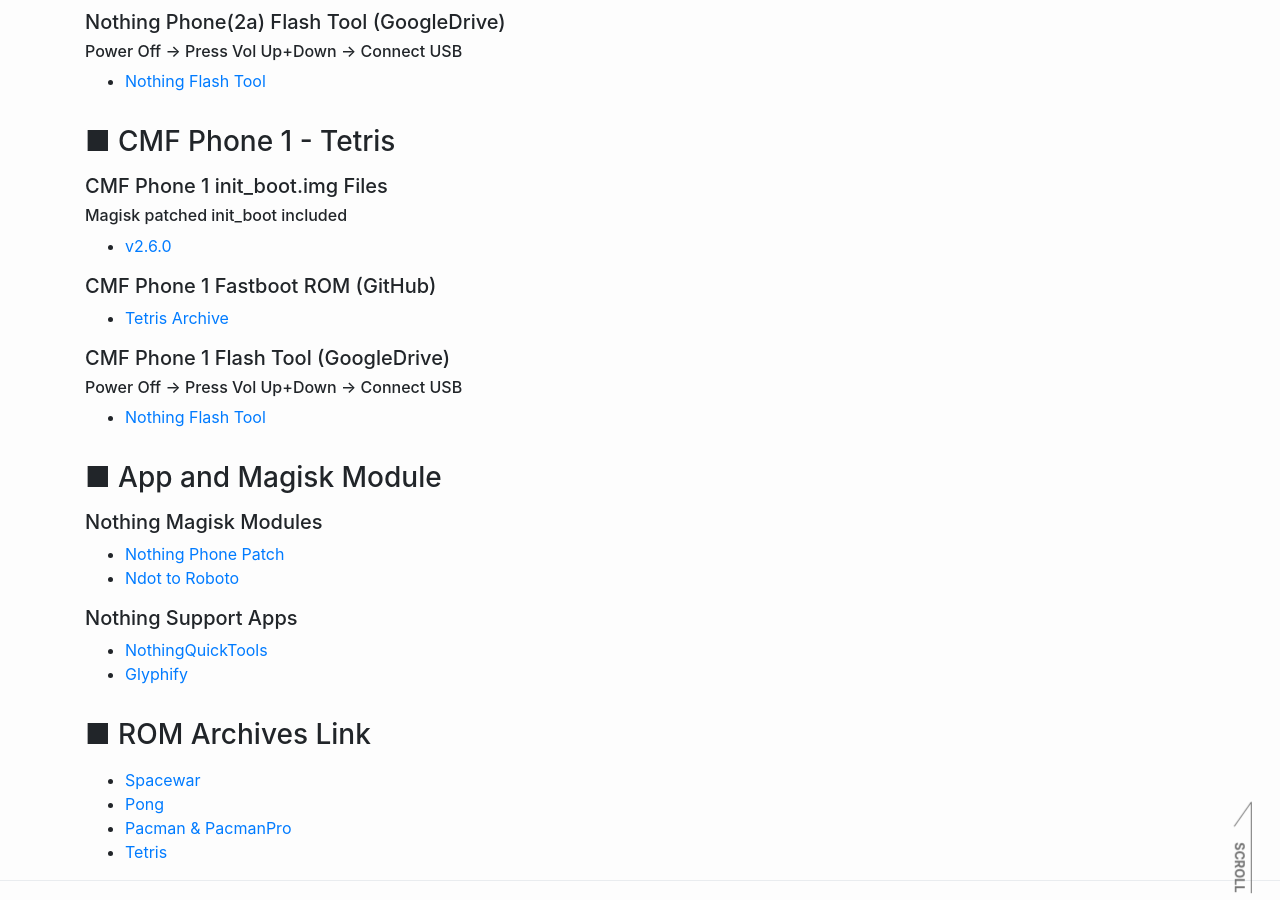
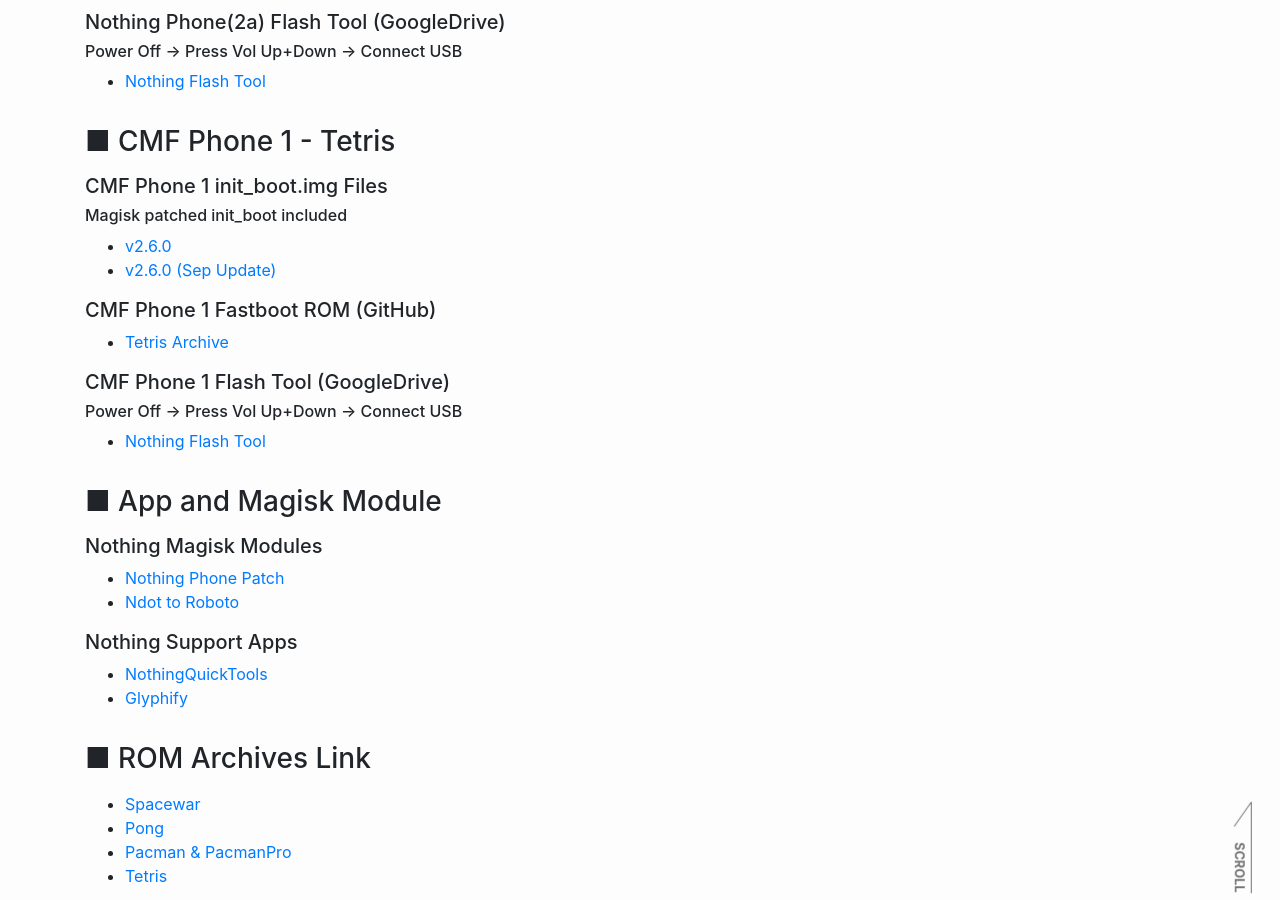
Before and after one commit to reindex-ot/reindex-ot.github.io, a Jekyll site: the page built from nothing.md, in a window 1280 px wide and 900 px high, scrolled down 4437 px. Built offline with Jekyll 4.4.1, drawn with Linux system fonts in a browser that asks for light colours.

Commit message:
Update nothing.md
Signed-off-by: Re*Index. (ot_inc) <32851879+reindex-ot@users.noreply.github.com>

```diff
--- a/nothing.md
+++ b/nothing.md
@@ -167,6 +167,7 @@ If you don't do that, you'll get bricked. Okay?
 ##### CMF Phone 1 init_boot.img Files
 ###### Magisk patched init_boot included
 - [v2.6.0](https://github.com/reindex-ot/boot.img_repo/raw/main/cmf/phone1/Tetris_v2.6.0_init_boot.zip)
+- [v2.6.0 (Sep Update)](https://github.com/reindex-ot/boot.img_repo/raw/main/cmf/phone1/Tetris_v2.6.0-240910-1735_init_boot.zip)
 
 ##### CMF Phone 1 Fastboot ROM (GitHub)
 - [Tetris Archive](https://github.com/spike0en/Tetris_Archive)
```
